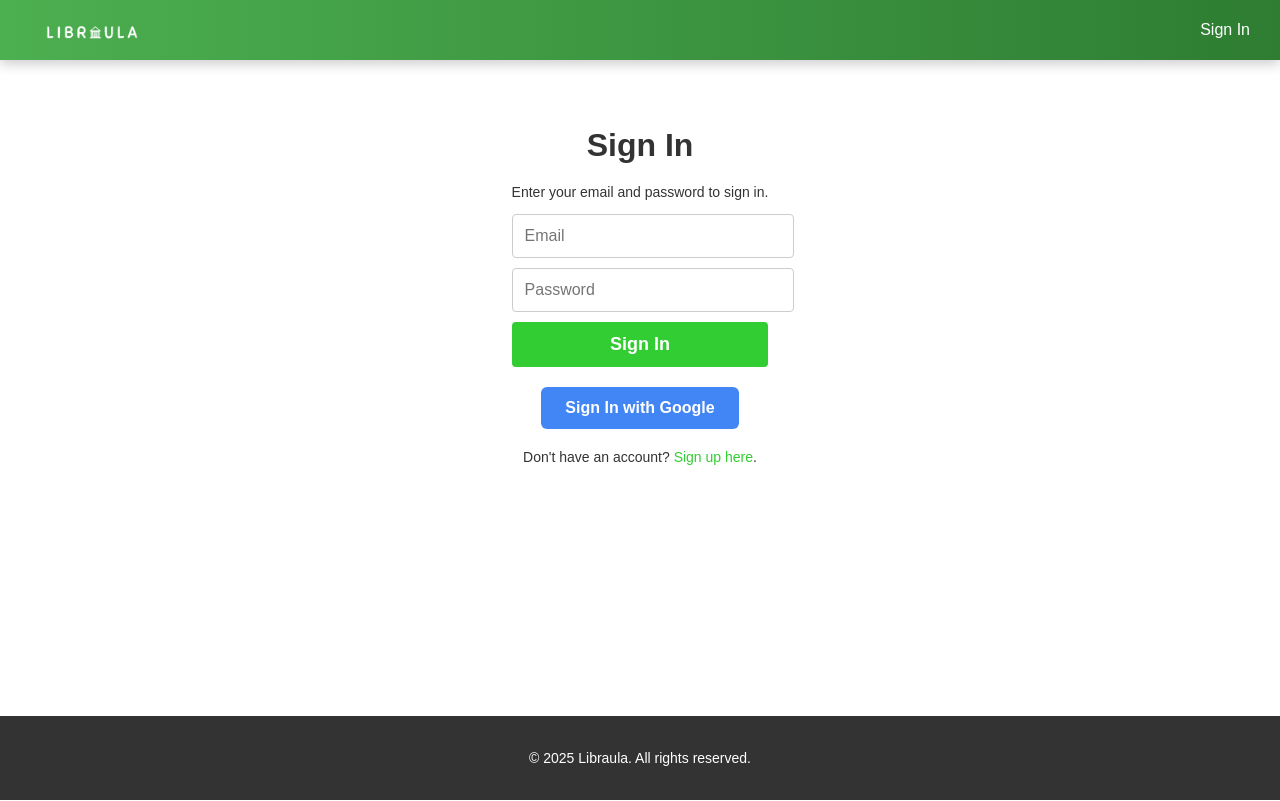
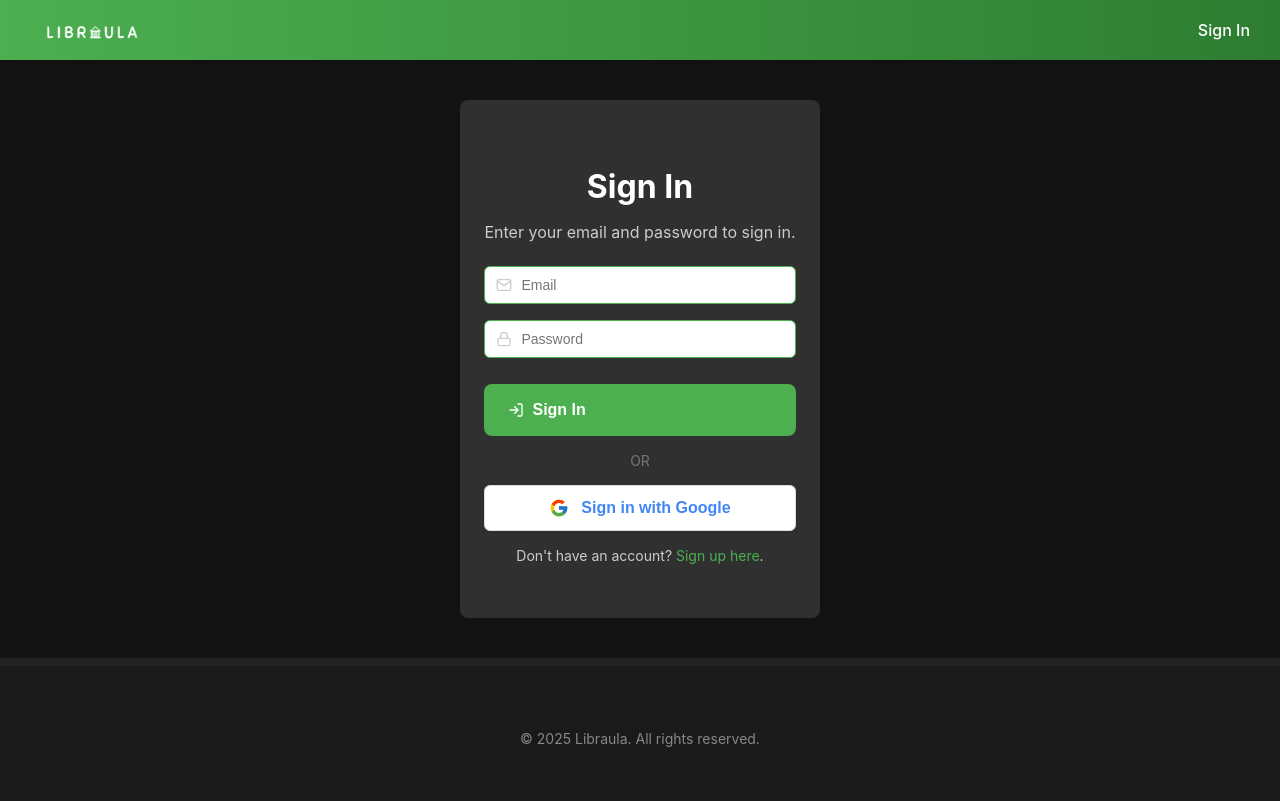
Before and after one commit to Libraula/libraula.com, a React (Create React App) app: page /login in a window 1280 px wide. Built offline with nearby package versions, Linux system fonts and the light colour scheme; no server answers.

Commit message:
google added

```diff
--- a/src/pages/Signup.js
+++ b/src/pages/Signup.js
@@ -3,6 +3,7 @@ import { Link, useNavigate } from 'react-router-dom';
 import { createUserWithEmailAndPassword } from 'firebase/auth';
 import { auth } from '../firebase';
 import Navbar from '../components/Navbar';
+import { FiMail, FiLock, FiUserPlus } from 'react-icons/fi';
 import '../styles/signup.css';
 
 function Signup() {
@@ -16,7 +17,7 @@ function Signup() {
     try {
       await createUserWithEmailAndPassword(auth, email, password);
       console.log('Signed up successfully');
-      navigate('/pricing'); // Redirect to pricing after signup
+      navigate('/pricing');
     } catch (err) {
       setError('Failed to create account');
       console.error('Signup error:', err);
@@ -24,13 +25,15 @@ function Signup() {
   };
 
   return (
-    <div className="Signup">
+    <div className="modern-signup">
       <Navbar />
-      <section className="signup-form">
+      <section className="modern-signup-form">
         <h1>Create Your Account</h1>
-        <p>Sign up for unlimited DVDs & Blu-rays. Try 30 days free!</p>
+        <p className="form-subtitle">Sign up for unlimited DVDs & Blu-rays. Try 30 days free!</p>
         {error && <p className="error">{error}</p>}
         <form onSubmit={handleSubmit}>
+          <div className="input-container">
+            <FiMail className="input-icon" />
             <input
               type="email"
               placeholder="Email address"
@@ -38,6 +41,9 @@ function Signup() {
               onChange={(e) => setEmail(e.target.value)}
               required
             />
+          </div>
+          <div className="input-container">
+            <FiLock className="input-icon" />
             <input
               type="password"
               placeholder="Password"
@@ -45,14 +51,19 @@ function Signup() {
               onChange={(e) => setPassword(e.target.value)}
               required
             />
-          <button type="submit" className="signup-button">Continue</button>
+          </div>
+          <button type="submit" className="primary-button">
+            <FiUserPlus /> Continue
+          </button>
         </form>
-        <p>
+        <p className="login-link">
           Already a member? <Link to="/login">Sign in</Link>.
         </p>
       </section>
-      <footer className="Signup-footer">
-        <p>© 2025 Libraula. All rights reserved.</p>
+      <footer className="modern-footer">
+        <div className="footer-content">
+          <p className="copyright">© 2025 Libraula. All rights reserved.</p>
+        </div>
       </footer>
     </div>
   );
--- a/src/pages/login.js
+++ b/src/pages/login.js
@@ -4,6 +4,8 @@ import { signInWithEmailAndPassword, signInWithPopup, GoogleAuthProvider } from
 import { doc, getDoc } from 'firebase/firestore';
 import { auth, db } from '../firebase';
 import Navbar from '../components/Navbar';
+import { FiMail, FiLock, FiLogIn } from 'react-icons/fi';
+import { FcGoogle } from 'react-icons/fc'; // Google icon from react-icons
 import '../styles/login.css';
 
 function Login() {
@@ -56,13 +58,15 @@ function Login() {
   };
 
   return (
-    <div className="Login">
+    <div className="modern-login">
       <Navbar />
-      <section className="login-form">
+      <section className="modern-login-form">
         <h1>Sign In</h1>
-        <p>Enter your email and password to sign in.</p>
+        <p className="form-subtitle">Enter your email and password to sign in.</p>
         {error && <p className="error">{error}</p>}
         <form onSubmit={handleSubmit}>
+          <div className="input-container">
+            <FiMail className="input-icon" />
             <input
               type="email"
               placeholder="Email"
@@ -70,6 +74,9 @@ function Login() {
               onChange={(e) => setFormData({ ...formData, email: e.target.value })}
               required
             />
+          </div>
+          <div className="input-container">
+            <FiLock className="input-icon" />
             <input
               type="password"
               placeholder="Password"
@@ -77,17 +84,23 @@ function Login() {
               onChange={(e) => setFormData({ ...formData, password: e.target.value })}
               required
             />
-          <button type="submit" className="login-button">Sign In</button>
+          </div>
+          <button type="submit" className="primary-button">
+            <FiLogIn /> Sign In
+          </button>
         </form>
+        <p className="or-sign-in">OR</p>
         <button className="google-login-button" onClick={handleGoogleSignIn}>
-          Sign In with Google
+          <FcGoogle className="google-icon" /> Sign in with Google
         </button>
-        <p>
+        <p className="signup-link">
           Don't have an account? <Link to="/signup">Sign up here</Link>.
         </p>
       </section>
-      <footer className="Login-footer">
-        <p>© 2025 Libraula. All rights reserved.</p>
+      <footer className="modern-footer">
+        <div className="footer-content">
+          <p className="copyright">© 2025 Libraula. All rights reserved.</p>
+        </div>
       </footer>
     </div>
   );
--- a/src/styles/login.css
+++ b/src/styles/login.css
@@ -1,98 +1,198 @@
-.Login {
-    font-family: Arial, sans-serif;
-    text-align: center;
-    color: #333;
+/* Modern Login Layout */
+.modern-login {
   min-height: 100vh;
   display: flex;
   flex-direction: column;
+  background-color: #141414;
+  font-family: 'Inter', -apple-system, BlinkMacSystemFont, sans-serif;
+  color: #fff;
 }
 
-  .Login-header {
-    background-color: #32CD32; /* Lime green */
-    padding: 20px;
-    color: white;
+.modern-login-form {
+  flex: 1;
+  max-width: 360px;
+  margin: 40px auto;
+  padding: 40px 24px;
+  background: #303030;
+  border-radius: 8px;
+  box-shadow: 0 4px 20px rgba(0,0,0,0.15);
+  text-align: center;
 }
 
-  .logo {
-    font-size: 36px;
-    font-weight: bold;
-    text-align: left;
-    padding-left: 20px;
+.modern-login-form h1 {
+  font-size: 32px;
+  font-weight: 700;
+  margin-bottom: 16px;
 }
 
-  .login-form {
-    flex: 1;
-    padding: 40px 20px;
-    max-width: 400px;
-    margin: 0 auto;
+.form-subtitle {
+  font-size: 16px;
+  color: #ccc;
+  margin-bottom: 24px;
 }
 
-  .login-form h1 {
-    font-size: 32px;
+.error {
+  color: #ff4d4d;
+  font-size: 14px;
   margin-bottom: 20px;
 }
 
-  .login-form input {
-    display: block;
-    width: 100%;
-    padding: 12px;
-    margin: 10px 0;
-    font-size: 16px;
-    border: 1px solid #ccc;
-    border-radius: 4px;
+.input-container {
+  position: relative;
+  margin-bottom: 16px;
 }
 
-  .login-button {
-    background-color: #32CD32; /* Lime green */
+.input-icon {
+  position: absolute;
+  top: 50%;
+  left: 12px;
+  transform: translateY(-50%);
+  color: #ccc;
+  font-size: 16px;
+}
+
+.modern-login-form input {
+  width: 100%;
+  padding: 10px 16px 10px 36px;
+  font-size: 14px;
+  border: 1px solid #4CAF50;
+  border-radius: 6px;
+  background: #fff;
+  color: #333;
+  transition: all 0.2s ease;
+  box-sizing: border-box;
+}
+
+.modern-login-form input:focus {
+  border-color: #43A047;
+  box-shadow: 0 0 0 4px rgba(76, 175, 80, 0.1);
+  outline: none;
+}
+
+.primary-button {
+  display: inline-flex;
+  align-items: center;
+  gap: 8px;
+  padding: 12px 28px;
+  border-radius: 6px;
+  font-weight: 600;
+  background: #4CAF50;
   color: white;
   border: none;
-    padding: 12px;
-    font-size: 18px;
-    font-weight: bold;
-    border-radius: 4px;
+  cursor: pointer;
+  transition: all 0.2s ease;
   width: 100%;
-    cursor: pointer;
+  margin-top: 10px;
+  font-size: 16px;
 }
 
-  .login-button:hover {
-    background-color: #28A428; /* Darker lime green */
+.primary-button:hover {
+  background: #43A047;
+  transform: translateY(-2px);
 }
 
-  .login-form p {
-    margin-top: 20px;
+.or-sign-in {
+  margin: 16px 0;
   font-size: 14px;
-  }
-
-  .login-form a {
-    color: #32CD32; /* Lime green */
-    text-decoration: none;
-  }
-
-  .login-form a:hover {
-    text-decoration: underline;
-  }
-
-  .Login-footer {
-    background-color: #333;
-    color: #fff;
-    padding: 20px;
-    font-size: 14px;
+  color: #757575;
 }
 
 .google-login-button {
-    background-color: #4285f4; /* Google blue */
-    color: white;
-    border: none;
-    padding: 12px 24px;
+  display: inline-flex;
+  align-items: center;
+  justify-content: center;
+  gap: 12px;
+  background: #fff;
+  color: #4285f4; /* Google blue */
+  border: 1px solid #dadce0;
+  padding: 12px 28px;
   font-size: 16px;
   font-weight: 600;
   border-radius: 6px;
   cursor: pointer;
-    margin-top: 20px;
-    transition: background-color 0.3s ease, transform 0.2s ease;
+  transition: all 0.2s ease;
+  width: 100%;
+  box-shadow: 0 1px 3px rgba(0,0,0,0.1);
 }
 
 .google-login-button:hover {
-    background-color: #357abd;
-    transform: scale(1.05);
+  background: #f7f7f7;
+  transform: translateY(-2px);
+  box-shadow: 0 2px 6px rgba(0,0,0,0.15);
 }
+
+.google-icon {
+  font-size: 20px;
+}
+
+.signup-link {
+  margin-top: 16px;
+  font-size: 14px;
+  color: #ccc;
+}
+
+.signup-link a {
+  color: #4CAF50;
+  text-decoration: none;
+}
+
+.signup-link a:hover {
+  text-decoration: underline;
+}
+
+/* Modern Footer */
+.modern-footer {
+  background: #000;
+  padding: 40px 24px;
+  border-top: 8px solid #222;
+  color: #757575;
+}
+
+.footer-content {
+  max-width: 1400px;
+  margin: 0 auto;
+  text-align: center;
+}
+
+.copyright {
+  font-size: 12px;
+}
+
+/* Responsive Design */
+@media (max-width: 768px) {
+  .modern-login-form {
+    max-width: 320px;
+    margin: 20px auto;
+    padding: 30px 16px;
+  }
+
+  .modern-login-form h1 {
+    font-size: 28px;
+  }
+
+  .form-subtitle {
+    font-size: 14px;
+  }
+}
+
+@media (max-width: 480px) {
+  .modern-login-form {
+    max-width: 280px;
+    margin: 10px auto;
+    padding: 20px 12px;
+  }
+
+  .modern-login-form h1 {
+    font-size: 24px;
+  }
+
+  .modern-login-form input {
+    padding: 8px 14px 8px 32px;
+    font-size: 13px;
+  }
+
+  .primary-button, .google-login-button {
+    padding: 10px 24px;
+    font-size: 14px;
+  }
+}
--- a/src/styles/signup.css
+++ b/src/styles/signup.css
@@ -1,80 +1,164 @@
-.Signup {
-    font-family: Arial, sans-serif;
-    text-align: center;
-    color: #333;
+/* Modern Signup Layout */
+.modern-signup {
   min-height: 100vh;
   display: flex;
   flex-direction: column;
+  background-color: #141414;
+  font-family: 'Inter', -apple-system, BlinkMacSystemFont, sans-serif;
+  color: #fff;
 }
 
-  .Signup-header {
-    background-color: #32CD32; /* Lime green */
-    padding: 20px;
-    color: white;
+.modern-signup-form {
+  flex: 1;
+  max-width: 400px; /* Reduced from 500px for symmetry with login */
+  margin: 40px auto;
+  padding: 40px 24px;
+  background: #303030;
+  border-radius: 8px;
+  box-shadow: 0 4px 20px rgba(0,0,0,0.15);
+  text-align: center;
 }
 
-  .logo {
-    font-size: 36px;
-    font-weight: bold;
-    text-align: left;
-    padding-left: 20px;
+.modern-signup-form h1 {
+  font-size: 32px;
+  font-weight: 700;
+  margin-bottom: 16px;
 }
 
-  .signup-form {
-    flex: 1;
-    padding: 40px 20px;
-    max-width: 500px; /* Wider to accommodate more fields */
-    margin: 0 auto;
+.form-subtitle {
+  font-size: 16px;
+  color: #ccc;
+  margin-bottom: 24px;
 }
 
-  .signup-form h1 {
-    font-size: 32px;
-    margin-bottom: 10px;
-  }
-
-  .signup-form p {
-    font-size: 16px;
+.error {
+  color: #ff4d4d;
+  font-size: 14px;
   margin-bottom: 20px;
 }
 
-  .signup-form input {
-    display: block;
-    width: 100%;
-    padding: 12px;
-    margin: 10px 0;
-    font-size: 16px;
-    border: 1px solid #ccc;
-    border-radius: 4px;
+.input-container {
+  position: relative;
+  margin-bottom: 16px; /* Reduced from 20px */
 }
 
-  .signup-button {
-    background-color: #32CD32; /* Lime green */
+.input-icon {
+  position: absolute;
+  top: 50%;
+  left: 12px;
+  transform: translateY(-50%);
+  color: #ccc;
+  font-size: 16px; /* Reduced from 18px */
+}
+
+.modern-signup-form input {
+  width: 100%;
+  padding: 10px 16px 10px 36px; /* Reduced from 14px 20px 14px 40px */
+  font-size: 14px; /* Reduced from 16px */
+  border: 1px solid #4CAF50;
+  border-radius: 6px;
+  background: #fff;
+  color: #333;
+  transition: all 0.2s ease;
+  box-sizing: border-box;
+}
+
+.modern-signup-form input:focus {
+  border-color: #43A047;
+  box-shadow: 0 0 0 4px rgba(76, 175, 80, 0.1);
+  outline: none;
+}
+
+.primary-button {
+  display: inline-flex;
+  align-items: center;
+  gap: 8px;
+  padding: 12px 28px; /* Reduced from 14px 32px */
+  border-radius: 6px;
+  font-weight: 600;
+  background: #4CAF50;
   color: white;
   border: none;
-    padding: 12px;
-    font-size: 18px;
-    font-weight: bold;
-    border-radius: 4px;
+  cursor: pointer;
+  transition: all 0.2s ease;
   width: 100%;
-    cursor: pointer;
+  margin-top: 10px;
+  font-size: 16px; /* Slightly smaller */
 }
 
-  .signup-button:hover {
-    background-color: #28A428; /* Darker lime green */
+.primary-button:hover {
+  background: #43A047;
+  transform: translateY(-2px);
 }
 
-  .signup-form a {
-    color: #32CD32; /* Lime green */
+.login-link {
+  margin-top: 16px; /* Reduced from 20px */
+  font-size: 14px;
+  color: #ccc;
+}
+
+.login-link a {
+  color: #4CAF50;
   text-decoration: none;
 }
 
-  .signup-form a:hover {
+.login-link a:hover {
   text-decoration: underline;
 }
 
-  .Signup-footer {
-    background-color: #333;
-    color: #fff;
-    padding: 20px;
+/* Modern Footer */
+.modern-footer {
+  background: #000;
+  padding: 40px 24px;
+  border-top: 8px solid #222;
+  color: #757575;
+}
+
+.footer-content {
+  max-width: 1400px;
+  margin: 0 auto;
+  text-align: center;
+}
+
+.copyright {
+  font-size: 12px;
+}
+
+/* Responsive Design */
+@media (max-width: 768px) {
+  .modern-signup-form {
+    max-width: 320px; /* Match login */
+    margin: 20px auto;
+    padding: 30px 16px;
+  }
+
+  .modern-signup-form h1 {
+    font-size: 28px;
+  }
+
+  .form-subtitle {
     font-size: 14px;
   }
+}
+
+@media (max-width: 480px) {
+  .modern-signup-form {
+    max-width: 280px; /* Match login */
+    margin: 10px auto;
+    padding: 20px 12px;
+  }
+
+  .modern-signup-form h1 {
+    font-size: 24px;
+  }
+
+  .modern-signup-form input {
+    padding: 8px 14px 8px 32px;
+    font-size: 13px;
+  }
+
+  .primary-button {
+    padding: 10px 24px;
+    font-size: 14px;
+  }
+}
```
Lines whose indentation alone changed are shown as unchanged.
